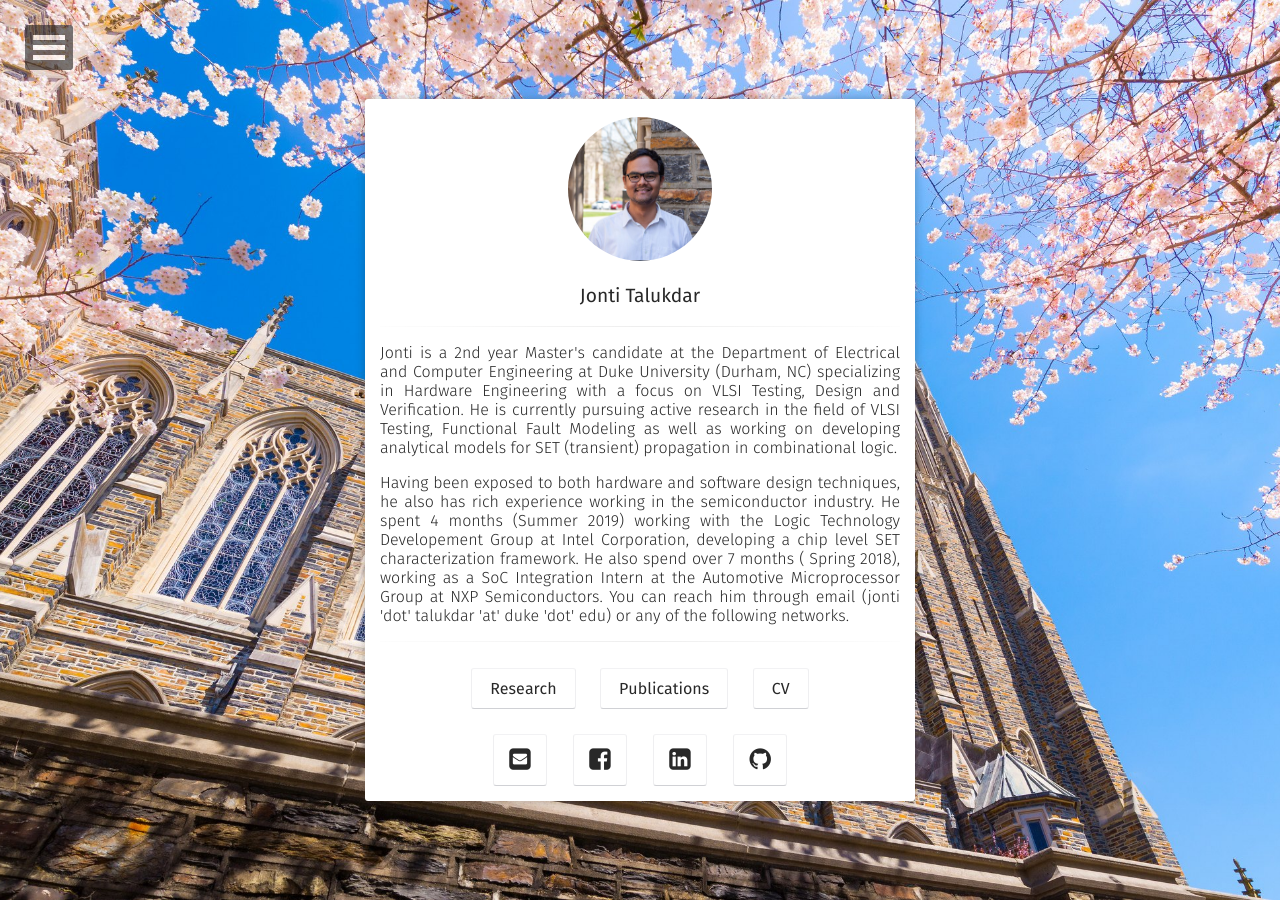
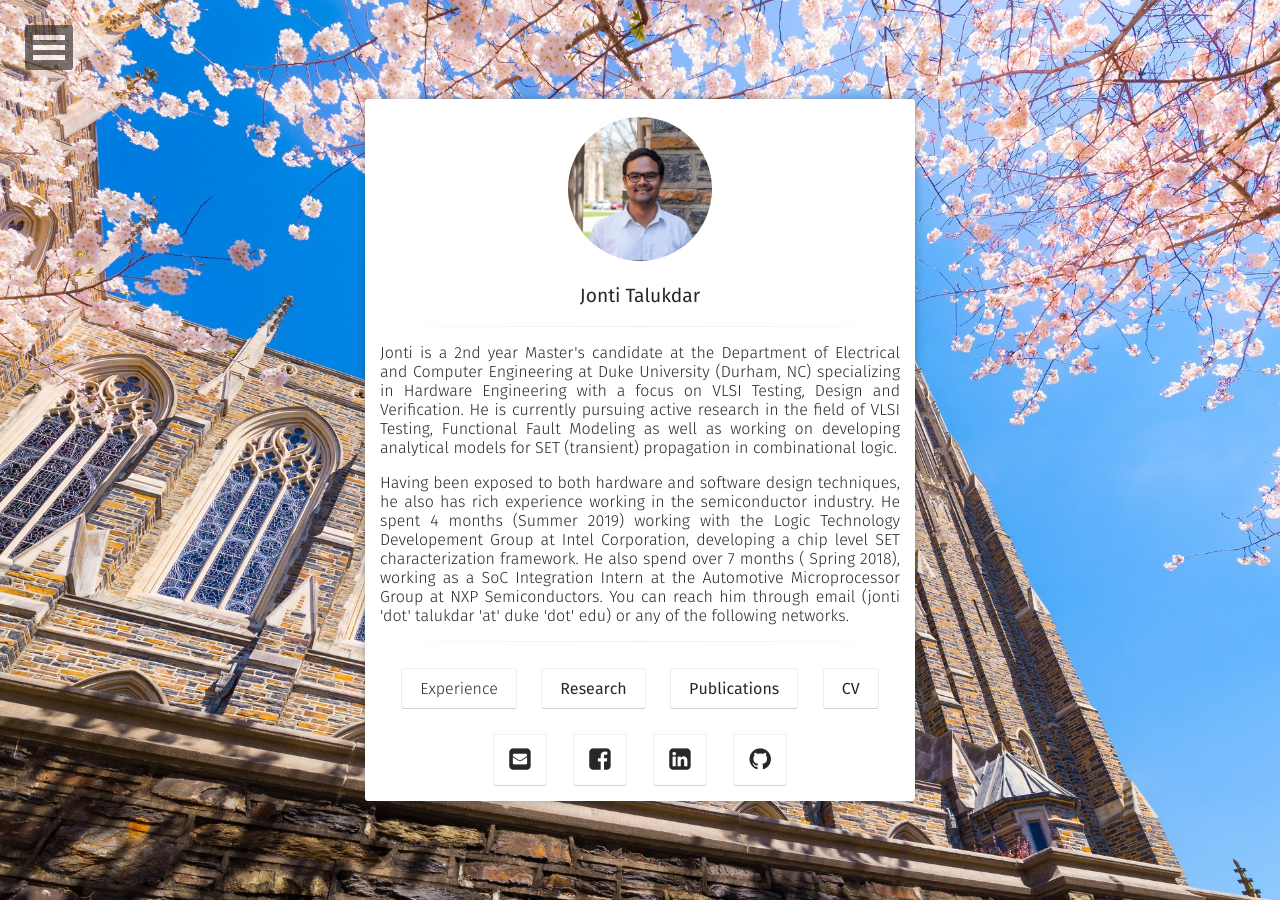
Before and after one commit to jontitalukdar/jontitalukdar.github.io_x, a Jekyll site: the page built from index.html, in a window 1280 px wide. Built offline with Jekyll 4.4.1, drawn with Linux system fonts in a browser that asks for light colours; some web fonts are replaced.

Commit message:
Update home.html

```diff
--- a/_layouts/home.html
+++ b/_layouts/home.html
@@ -32,9 +32,9 @@ layout: compress
                     </h3>
                   <hr class="hr-line">
                   <h3 class="title">
-                        <!-- <a class="btn zoombtn" href="{{ site.url }}/about">
-                         About
-                         </a> -->
+                         <a class="btn zoombtn" href="{{ site.url }}/experience">
+                         Experience
+                         </a>
                          <a class="btn zoombtn" href="{{ site.url }}/research">
                              <b>Research</b>
                          </a>
```
